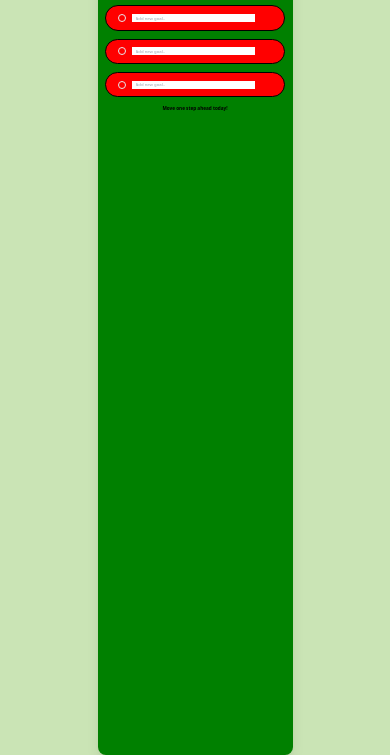
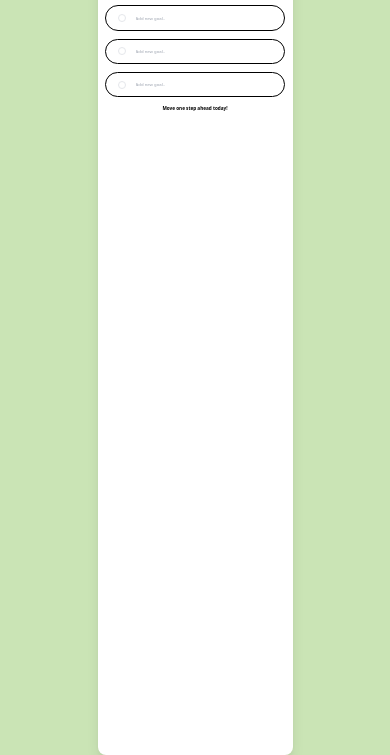
Before and after one commit to WebproPandey/Focus-on-Today, a plain HTML site: page index.html in a window 390 px wide. Shown: the part 89-844 px from the top of the page. Drawn offline with nearby package versions, Linux system fonts and the light colour scheme.

Commit message:
Update style.css

```diff
--- a/style.css
+++ b/style.css
@@ -4,7 +4,6 @@
 {
     .app-container
     {
-        background-color: red !important;
         width: 70%;
         transition: all ease 0.5s;
         height: 100vh !important;
@@ -49,7 +48,6 @@
         width: 90%;
         height: 100vh;
         transition: all ease 0.9s;
-        background-color: green !important;
     }
     .today
     {
@@ -68,7 +66,6 @@
     .goal-conatiner
     {
        padding: 6vw 3vw;
-       background-color: red;
     }
     .custom-checkbox
     {
```
